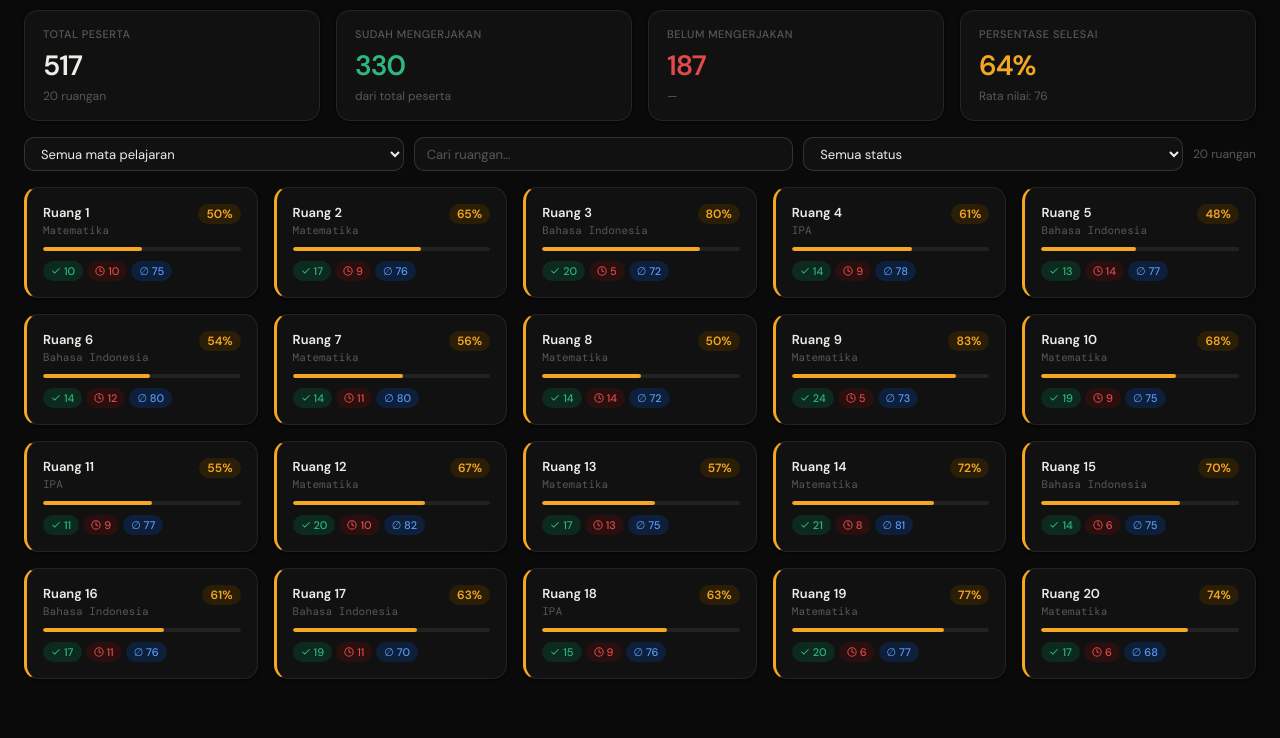
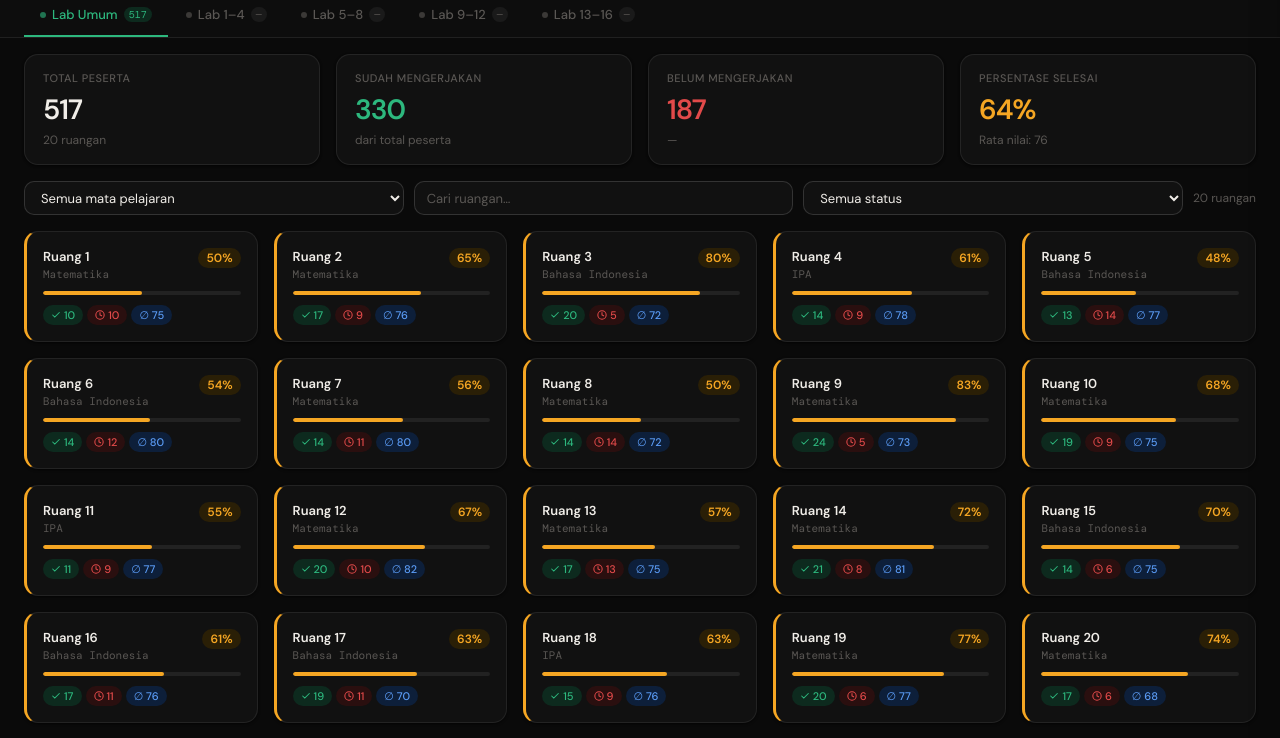
Before and after one commit to hediyuliadispd87-creator/MONITORING_ASAJ_NERIZI, a plain HTML site: page index.html in a window 1280 px wide. Shown: the part 62-800 px from the top of the page. Drawn offline with nearby package versions, Linux system fonts and the light colour scheme; no server answers.

Commit message:
Update index.html

```diff
--- a/index.html
+++ b/index.html
@@ -3,7 +3,7 @@
 <head>
 <meta charset="UTF-8">
 <meta name="viewport" content="width=device-width, initial-scale=1.0, viewport-fit=cover">
-<title>Monitoring Ujian — Real-time</title>
+<title>Monitoring Ujian — Semua Lab</title>
 <link rel="preconnect" href="https://fonts.googleapis.com">
 <link href="https://fonts.googleapis.com/css2?family=DM+Sans:wght@400;500;600&family=DM+Mono:wght@400;500&display=swap" rel="stylesheet">
 <style>
@@ -62,6 +62,7 @@
     z-index: 1;
   }
 
+  /* ── TOPBAR ── */
   .topbar {
     background: #0d0d0d;
     border-bottom: 1px solid var(--border);
@@ -75,11 +76,7 @@
     top: 0;
     z-index: 100;
     flex-wrap: wrap;
-    cursor: pointer;
-    transition: background-color .2s ease;
   }
-
-  .topbar:hover { background: #131313; }
 
   .topbar-left {
     display: flex;
@@ -87,7 +84,9 @@
     gap: 12px;
     min-width: 0;
     flex: 1;
+    cursor: pointer;
   }
+  .topbar-left:hover .brand-dot { border-color: var(--border2); }
 
   .brand-dot {
     width: 48px;
@@ -102,6 +101,7 @@
     overflow: hidden;
     position: relative;
     z-index: 2;
+    transition: border-color .2s;
   }
 
   .brand-dot svg {
@@ -179,6 +179,70 @@
 
   @keyframes spin { to { transform: rotate(360deg); } }
 
+  /* ── LAB TABS ── */
+  .lab-tabs-wrap {
+    background: #0d0d0d;
+    border-bottom: 1px solid var(--border);
+    padding: 0 12px;
+    display: flex;
+    align-items: center;
+    gap: 2px;
+    overflow-x: auto;
+    -webkit-overflow-scrolling: touch;
+    scrollbar-width: none;
+    flex-shrink: 0;
+    position: sticky;
+    top: calc(68px + var(--safe-top));
+    z-index: 99;
+  }
+  .lab-tabs-wrap::-webkit-scrollbar { display: none; }
+
+  .lab-tab {
+    display: flex;
+    align-items: center;
+    gap: 6px;
+    padding: 10px 14px;
+    font-size: 12px;
+    font-weight: 500;
+    color: var(--text3);
+    cursor: pointer;
+    border-bottom: 2px solid transparent;
+    white-space: nowrap;
+    transition: color .15s, border-color .15s;
+    flex-shrink: 0;
+    user-select: none;
+    -webkit-user-select: none;
+  }
+
+  .lab-tab:hover { color: var(--text2); }
+
+  .lab-tab.active {
+    color: var(--green);
+    border-bottom-color: var(--green);
+  }
+
+  .lab-tab .tab-dot {
+    width: 6px; height: 6px; border-radius: 50%;
+    background: currentColor; opacity: 0.6;
+    flex-shrink: 0;
+  }
+
+  .tab-count {
+    font-size: 10px;
+    background: var(--surface2);
+    color: var(--text3);
+    border-radius: 10px;
+    padding: 1px 5px;
+    font-family: 'DM Mono', monospace;
+    font-weight: 400;
+  }
+
+  .lab-tab.active .tab-count {
+    background: var(--green-bg);
+    color: var(--green);
+  }
+
+  /* ── MAIN ── */
   main { flex: 1; overflow-y: auto; display: flex; flex-direction: column; }
 
   .summary {
@@ -294,14 +358,14 @@
 
   .overlay {
     display: none; position: fixed; inset: 0;
-    background: rgba(0,0,0,0.6); z-index: 98; backdrop-filter: blur(2px);
+    background: rgba(0,0,0,0.6); z-index: 198; backdrop-filter: blur(2px);
   }
   .overlay.open { display: block; }
 
   .panel {
     position: fixed; top: 0; right: -100%; width: 100%; max-width: 420px;
     height: 100vh; background: #0d0d0d; border-left: 1px solid var(--border);
-    z-index: 99; display: flex; flex-direction: column;
+    z-index: 199; display: flex; flex-direction: column;
     transition: right .3s cubic-bezier(.34,1.2,.64,1);
     box-shadow: -4px 0 32px rgba(0,0,0,0.6);
   }
@@ -458,6 +522,8 @@
     .last-update { display: block; font-size: 11px; }
     .btn { padding: 7px 14px; font-size: 13px; }
     .btn svg { width: 15px; height: 15px; }
+    .lab-tabs-wrap { padding: 0 24px; top: 56px; }
+    .lab-tab { font-size: 13px; padding: 12px 16px; }
     .summary { grid-template-columns: repeat(4, 1fr); gap: 12px; padding: 16px 24px; }
     .metric { padding: 16px 18px; }
     .metric-label { font-size: 11px; }
@@ -501,14 +567,14 @@
 <body>
 
 <!-- TOPBAR -->
-<header class="topbar" role="banner" onclick="goToHome()" title="Klik untuk kembali ke halaman utama">
-  <div class="topbar-left">
+<header class="topbar" role="banner">
+  <div class="topbar-left" onclick="goToHome()" title="Klik untuk kembali ke halaman utama">
     <div class="brand-dot" id="brandLogo" aria-hidden="true">
       <svg viewBox="0 0 24 24"><path d="M12 2L2 7l10 5 10-5-10-5zM2 17l10 5 10-5M2 12l10 5 10-5"/></svg>
     </div>
     <div class="brand-info">
       <div class="brand-name">Monitoring Ujian</div>
-      <div class="brand-sub">Status real-time per ruangan</div>
+      <div class="brand-sub" id="labSubtitle">Status real-time per ruangan</div>
     </div>
   </div>
   <div class="topbar-right">
@@ -529,6 +595,35 @@
     </button>
   </div>
 </header>
+
+<!-- LAB TABS -->
+<nav class="lab-tabs-wrap" role="tablist" aria-label="Pilih Lab">
+  <div class="lab-tab active" role="tab" aria-selected="true"  data-lab="0" onclick="switchLab(0)">
+    <span class="tab-dot"></span>
+    Lab Umum
+    <span class="tab-count" id="tc0">—</span>
+  </div>
+  <div class="lab-tab" role="tab" aria-selected="false" data-lab="1" onclick="switchLab(1)">
+    <span class="tab-dot"></span>
+    Lab 1–4
+    <span class="tab-count" id="tc1">—</span>
+  </div>
+  <div class="lab-tab" role="tab" aria-selected="false" data-lab="2" onclick="switchLab(2)">
+    <span class="tab-dot"></span>
+    Lab 5–8
+    <span class="tab-count" id="tc2">—</span>
+  </div>
+  <div class="lab-tab" role="tab" aria-selected="false" data-lab="3" onclick="switchLab(3)">
+    <span class="tab-dot"></span>
+    Lab 9–12
+    <span class="tab-count" id="tc3">—</span>
+  </div>
+  <div class="lab-tab" role="tab" aria-selected="false" data-lab="4" onclick="switchLab(4)">
+    <span class="tab-dot"></span>
+    Lab 13–16
+    <span class="tab-count" id="tc4">—</span>
+  </div>
+</nav>
 
 <!-- SUMMARY -->
 <main>
@@ -652,26 +747,59 @@
 
 <script>
 // ════════════════════════════════════════════════════
-//  KONFIGURASI — sesuaikan dua baris ini saja
+//  KONFIGURASI 5 LAB
 // ════════════════════════════════════════════════════
-const GAS_URL = 'https://script.google.com/macros/s/AKfycbyuuYX2x8nL4oKVcLf5lZq_L8_4vX5rJqMzFwzyzPyZdedcbbS5zsi__MbJ1S4s1WLW/exec';
-const FB_URL  = 'https://monitoring-ujian-asaj-default-rtdb.asia-southeast1.firebasedatabase.app';
+const LABS = [
+  {
+    label   : 'Lab Umum',
+    GAS_URL : 'https://script.google.com/macros/s/AKfycbyKi-p7XerQPRMYy1wpv5kQsJulWyLdsT_pJRnJzYxeoBKZMqp4PPZGp-Lzgi-RRGE/exec',
+    FB_URL  : 'https://sistemujuajiannerizi-default-rtdb.asia-southeast1.firebasedatabase.app/'
+  },
+  {
+    label   : 'Lab 1–4',
+    GAS_URL : 'https://script.google.com/macros/s/AKfycbz6S26c2XqD-um3vILalykRIWINgZB8TaosnhIVuSBye5NQ-FYTxg6MvjUkRy06u5OPGg/exec',
+    FB_URL  : 'https://sistemujuajiannerizi1234-default-rtdb.asia-southeast1.firebasedatabase.app/'
+  },
+  {
+    label   : 'Lab 5–8',
+    GAS_URL : 'https://script.google.com/macros/s/AKfycbyMoBJd5ivWGjQzTSA5Qp0Y4oldEIJSqvfl0qIt2Pv7JZi_4EPz1hy9CrbKP-Jrb3_8/exec',
+    FB_URL  : 'https://sistemujuajiannerizi5678-default-rtdb.asia-southeast1.firebasedatabase.app/'
+  },
+  {
+    label   : 'Lab 9–12',
+    GAS_URL : 'https://script.google.com/macros/s/AKfycbzKvBqX3kFcOre9gfy8fItZoVlRklw7D7eBuO_nD2ZF0plBiMZPSRNMSSVTWuVqCNYp/exec',
+    FB_URL  : 'https://sistemujuajiannerizi9-12-default-rtdb.asia-southeast1.firebasedatabase.app/'
+  },
+  {
+    label   : 'Lab 13–16',
+    GAS_URL : 'https://script.google.com/macros/s/AKfycbzSbm12ASbw-2Yip9lBX6sEe_iqgwlKicn6ggldzivLHDQ_8Q1AO5Ut8UJQR8IlT5K5Xg/exec',
+    FB_URL  : 'https://sistemujuajiannerizi13-16-default-rtdb.asia-southeast1.firebasedatabase.app/'
+  }
+];
+
 const LOGO_URL = 'https://drive.google.com/uc?export=view&id=1yTZeAuc0NtiGVd3MT_vTj1E2F4VmOLhL';
 
 // ════════════════════════════════════════════════════
-//  STATE
+//  STATE PER-LAB (di-cache independen)
 // ════════════════════════════════════════════════════
-let pesertaData   = [];   // dari GAS — di-cache, tidak di-refetch tiap siklus
-let hasilData     = [];   // dari Firebase — diambil tiap 5 detik
-let pesertaCached = false;
-let panelRoom     = null;
-let autoTimer     = null;
-let logoUrl       = null;
+const labState = LABS.map(function() {
+  return {
+    pesertaData   : [],
+    hasilData     : [],
+    pesertaCached : false,
+    roomCount     : 0
+  };
+});
+
+let currentLab = 0;
+let panelRoom  = null;
+let autoTimer  = null;
+let logoUrl    = null;
 
 // ════════════════════════════════════════════════════
-//  DEMO DATA (fallback jika GAS & Firebase sama-sama gagal)
+//  DEMO DATA
 // ════════════════════════════════════════════════════
-const DEMO_ROOMS = Array.from({length:20}, (_,i) => 'Ruang ' + (i + 1));
+const DEMO_ROOMS = Array.from({length:20}, function(_,i){ return 'Ruang ' + (i + 1); });
 const DEMO_NAMES = [
   'Andi Saputra','Budi Santoso','Citra Dewi','Dian Pratiwi','Eko Wahyudi',
   'Fajar Nugroho','Gita Lestari','Hendra Kurniawan','Indah Rahayu','Joko Susilo',
@@ -685,9 +813,9 @@ const DEMO_MAPEL = ['Matematika','Bahasa Indonesia','IPA'];
 function buildDemo() {
   const p = [], h = [];
   let no = 1;
-  DEMO_ROOMS.forEach(r => {
+  DEMO_ROOMS.forEach(function(r) {
     const cnt = 20 + Math.floor(Math.random() * 11);
-    for (let i = 0; i < cnt; i++) {
+    for (var i = 0; i < cnt; i++) {
       const mapel = DEMO_MAPEL[Math.floor(Math.random() * DEMO_MAPEL.length)];
       p.push({
         'no peserta'    : String(no).padStart(4,'0'),
@@ -702,9 +830,9 @@ function buildDemo() {
     }
   });
   const doneSet = new Set();
-  p.forEach(s => { if (Math.random() < 0.62) doneSet.add(s['no peserta']); });
-  doneSet.forEach(np => {
-    const s = p.find(x => x['no peserta'] === np);
+  p.forEach(function(s) { if (Math.random() < 0.62) doneSet.add(s['no peserta']); });
+  doneSet.forEach(function(np) {
+    const s = p.find(function(x){ return x['no peserta'] === np; });
     if (!s) return;
     const hh = Math.floor(Math.random()*3)+8;
     const mm = String(Math.floor(Math.random()*60)).padStart(2,'0');
@@ -720,8 +848,7 @@ function buildDemo() {
 }
 
 // ════════════════════════════════════════════════════
-//  FLATTEN FIREBASE → format internal hasilData
-//  Firebase: { kodeMapel: { noPeserta: { nilai, nama, ... } } }
+//  FLATTEN FIREBASE
 // ════════════════════════════════════════════════════
 function flattenFirebase(raw) {
   const out = [];
@@ -767,10 +894,37 @@ function applyLogoToPanel() {
 }
 
 // ════════════════════════════════════════════════════
+//  SWITCH LAB
+// ════════════════════════════════════════════════════
+function switchLab(idx) {
+  if (idx === currentLab) return;
+  currentLab = idx;
+  closePanel();
+
+  // Update tab UI
+  document.querySelectorAll('.lab-tab').forEach(function(el, i) {
+    el.classList.toggle('active', i === idx);
+    el.setAttribute('aria-selected', i === idx ? 'true' : 'false');
+  });
+
+  // Update subtitle
+  document.getElementById('labSubtitle').textContent = LABS[idx].label + ' — real-time';
+
+  // Reset filter
+  document.getElementById('selMapel').value  = '';
+  document.getElementById('searchRoom').value = '';
+  document.getElementById('selStatus').value  = '';
+
+  // Reload data (paksa reload peserta jika belum di-cache)
+  loadData();
+}
+
+// ════════════════════════════════════════════════════
 //  INIT
 // ════════════════════════════════════════════════════
 window.addEventListener('DOMContentLoaded', function() {
   loadLogo();
+  document.getElementById('labSubtitle').textContent = LABS[0].label + ' — real-time';
   loadData();
   startAutoRefresh();
   updateButtonLabels();
@@ -787,60 +941,70 @@ function updateButtonLabels() {
 
 // ════════════════════════════════════════════════════
 //  LOAD DATA UTAMA
-//  • Peserta  → GAS  (hanya sekali, lalu di-cache)
-//  • Hasil    → Firebase (tiap 5 detik, cepat)
 // ════════════════════════════════════════════════════
 async function loadData() {
   setRefreshState(true);
+  const lab   = LABS[currentLab];
+  const state = labState[currentLab];
 
-  // ── STEP 1: Peserta dari GAS (sekali saja) ──
-  if (!pesertaCached) {
+  // ── STEP 1: Peserta dari GAS (sekali saja per lab) ──
+  if (!state.pesertaCached) {
     try {
-      const res  = await fetch(GAS_URL + '?action=getMonitoring');
+      const res  = await fetch(lab.GAS_URL + '?action=getMonitoring');
       const json = await res.json();
       if (json.success && Array.isArray(json.peserta) && json.peserta.length > 0) {
-        pesertaData   = json.peserta;
-        pesertaCached = true;
+        state.pesertaData   = json.peserta;
+        state.pesertaCached = true;
         populateMapelSelect();
-        showToast('Data peserta dimuat: ' + pesertaData.length + ' siswa');
+        showToast('Data peserta dimuat: ' + state.pesertaData.length + ' siswa');
       }
     } catch(e) {
-      console.warn('[GAS] Peserta gagal:', e.message);
+      console.warn('[GAS ' + lab.label + '] Peserta gagal:', e.message);
     }
   }
 
   // ── STEP 2: Hasil dari Firebase (tiap siklus) ──
   try {
-    const fbRes  = await fetch(FB_URL + '/hasil.json');
-    const fbRaw  = await fbRes.json();
-    hasilData    = flattenFirebase(fbRaw);
+    const fbRes = await fetch(lab.FB_URL + '/hasil.json');
+    const fbRaw = await fbRes.json();
+    state.hasilData = flattenFirebase(fbRaw);
     document.getElementById('lastTime').textContent = now();
   } catch(e) {
-    console.warn('[Firebase] Hasil gagal:', e.message);
+    console.warn('[Firebase ' + lab.label + '] Hasil gagal:', e.message);
     document.getElementById('lastTime').textContent = 'FB ERR ' + now();
   }
 
   // ── FALLBACK: demo jika semua gagal ──
-  if (!pesertaCached && pesertaData.length === 0) {
+  if (!state.pesertaCached && state.pesertaData.length === 0) {
     const demo  = buildDemo();
-    pesertaData = demo.p;
-    hasilData   = demo.h;
+    state.pesertaData = demo.p;
+    state.hasilData   = demo.h;
     document.getElementById('lastTime').textContent = 'DEMO — ' + now();
     showToast('Mode demo aktif — GAS tidak terjangkau');
   }
 
+  // Update tab count badge untuk ALL labs (hitung cepat dari cache)
+  updateTabCounts();
+
   renderAll();
   setRefreshState(false);
+}
+
+function updateTabCounts() {
+  LABS.forEach(function(_, i) {
+    const s = labState[i];
+    const total = s.pesertaData.length;
+    document.getElementById('tc' + i).textContent = total > 0 ? total.toLocaleString('id') : '—';
+  });
 }
 
 function now() {
   return new Date().toLocaleTimeString('id-ID', {hour:'2-digit',minute:'2-digit',second:'2-digit'});
 }
 
-// Manual refresh: reset cache peserta supaya ikut reload
 function manualRefresh(e) {
   if (e) e.stopPropagation();
-  pesertaCached = false;
+  labState[currentLab].pesertaCached = false;
   loadData();
 }
 
@@ -852,16 +1016,17 @@ function setRefreshState(loading) {
 
 function startAutoRefresh() {
   clearInterval(autoTimer);
-  autoTimer = setInterval(loadData, 5000); // 5 detik — Firebase ringan, aman
+  autoTimer = setInterval(loadData, 5000);
 }
 
 // ════════════════════════════════════════════════════
 //  POPULATE MAPEL SELECT
 // ════════════════════════════════════════════════════
 function populateMapelSelect() {
-  const sel  = document.getElementById('selMapel');
-  const cur  = sel.value;
-  const list = [...new Set(pesertaData.map(r => r['mata pelajaran']).filter(Boolean))].sort();
+  const state = labState[currentLab];
+  const sel   = document.getElementById('selMapel');
+  const cur   = sel.value;
+  const list  = [...new Set(state.pesertaData.map(function(r){ return r['mata pelajaran']; }).filter(Boolean))].sort();
   sel.innerHTML = '<option value="">Semua mata pelajaran</option>';
   list.forEach(function(m) {
     const o = document.createElement('option');
@@ -871,39 +1036,31 @@ function populateMapelSelect() {
   });
 }
 
-function onMapelChange() {
-  // Saat mapel berubah, tidak perlu reload GAS — peserta sudah di-cache semua
-  applyFilter();
-}
+function onMapelChange() { applyFilter(); }
 
 // ════════════════════════════════════════════════════
 //  BUILD ROOM DATA
 // ════════════════════════════════════════════════════
 function buildRooms() {
-  const mapel = document.getElementById('selMapel').value;
+  const state  = labState[currentLab];
+  const mapel  = document.getElementById('selMapel').value;
 
-  // Filter peserta berdasarkan mapel yang dipilih
-  let peserta = pesertaData;
+  let peserta = state.pesertaData;
   if (mapel) {
     peserta = peserta.filter(function(s) {
       return s['mata pelajaran'] === mapel || s['kode'] === mapel;
     });
   }
 
-  // Buat doneMap dari hasilData Firebase
-  // Key: no peserta, Value: object hasil
   const doneMap = {};
-  hasilData.forEach(function(h) {
+  state.hasilData.forEach(function(h) {
     const cocok = !mapel ||
       h['mata pelajaran'] === mapel ||
       h['kode'] === mapel ||
       h['kode mata pelajaran'] === mapel;
-    if (cocok) {
-      doneMap[h['no peserta']] = h;
-    }
+    if (cocok) { doneMap[h['no peserta']] = h; }
   });
 
-  // Kelompokkan peserta per ruang
   const roomMap = {};
   peserta.forEach(function(s) {
     const r = s['ruang'] || 'Tanpa Ruang';
@@ -912,13 +1069,13 @@ function buildRooms() {
   });
 
   const rooms = Object.values(roomMap).map(function(r) {
-    const done = r.siswa.filter(function(s) { return !!doneMap[s['no peserta']]; });
-    const todo = r.siswa.filter(function(s) { return !doneMap[s['no peserta']]; });
+    const done = r.siswa.filter(function(s){ return !!doneMap[s['no peserta']]; });
+    const todo = r.siswa.filter(function(s){ return !doneMap[s['no peserta']]; });
     const pct  = r.siswa.length ? Math.round(done.length / r.siswa.length * 100) : 0;
 
     const nilaiArr = done
-      .map(function(s) { return Number((doneMap[s['no peserta']] || {}).hasil) || 0; })
-      .filter(function(n) { return n > 0; });
+      .map(function(s){ return Number((doneMap[s['no peserta']] || {}).hasil) || 0; })
+      .filter(function(n){ return n > 0; });
     const rataRoom = nilaiArr.length
       ? Math.round(nilaiArr.reduce(function(a,b){return a+b;},0) / nilaiArr.length)
       : 0;
@@ -926,7 +1083,6 @@ function buildRooms() {
     return { ruang: r.ruang, siswa: r.siswa, done, todo, pct, doneMap, rataRoom };
   });
 
-  // Urutkan berdasarkan nomor ruang
   rooms.sort(function(a, b) {
     const na = a.ruang.replace(/\D/g,'').padStart(5,'0') + a.ruang;
     const nb = b.ruang.replace(/\D/g,'').padStart(5,'0') + b.ruang;
@@ -940,6 +1096,7 @@ function buildRooms() {
 //  RENDER ALL
 // ════════════════════════════════════════════════════
 function renderAll() {
+  const state = labState[currentLab];
   populateMapelSelect();
   const rooms = buildRooms();
   const total = rooms.reduce(function(s,r){return s+r.siswa.length;}, 0);
@@ -947,7 +1104,7 @@ function renderAll() {
   const todo  = total - done;
   const pct   = total ? Math.round(done / total * 100) : 0;
 
-  const nilaiAll = hasilData.map(function(h){return Number(h.hasil)||0;}).filter(function(n){return n>0;});
+  const nilaiAll = state.hasilData.map(function(h){return Number(h.hasil)||0;}).filter(function(n){return n>0;});
   const rata     = nilaiAll.length
     ? Math.round(nilaiAll.reduce(function(a,b){return a+b;},0) / nilaiAll.length)
     : 0;
@@ -961,7 +1118,6 @@ function renderAll() {
 
   applyFilter();
 
-  // Perbarui panel yang sedang terbuka
   if (panelRoom) {
     const updated = rooms.find(function(r){return r.ruang === panelRoom.ruang;});
     if (updated) { panelRoom = updated; renderStudentList(); }
@@ -978,9 +1134,9 @@ function applyFilter() {
 
   const filtered = rooms.filter(function(r) {
     if (q && !r.ruang.toLowerCase().includes(q)) return false;
-    if (sf === 'done'    && r.pct < 100)                      return false;
-    if (sf === 'partial' && (r.pct === 0 || r.pct === 100))   return false;
-    if (sf === 'none'    && r.pct > 0)                         return false;
+    if (sf === 'done'    && r.pct < 100)                    return false;
+    if (sf === 'partial' && (r.pct === 0 || r.pct === 100)) return false;
+    if (sf === 'none'    && r.pct > 0)                       return false;
     return true;
   });
 
@@ -1136,13 +1292,14 @@ function goToHome() {
 // ════════════════════════════════════════════════════
 function exportCSV() {
   if (!panelRoom) return;
-  const header = ['No Peserta','Nama','Kelas','Sekolah','Ruang','Status','Nilai','Waktu Submit'];
+  const header = ['No Peserta','Nama','Kelas','Sekolah','Ruang','Lab','Status','Nilai','Waktu Submit'];
+  const labLabel = LABS[currentLab].label;
   const rows = panelRoom.siswa.map(function(s) {
     const done = !!panelRoom.doneMap[s['no peserta']];
     const h    = panelRoom.doneMap[s['no peserta']] || {};
     return [
       s['no peserta'], s.nama, s.kelas||'', s.sekolah||'', s.ruang||'',
-      done?'Selesai':'Belum', h.hasil||'', h['waktu submit']||''
+      labLabel, done?'Selesai':'Belum', h.hasil||'', h['waktu submit']||''
     ].map(function(v){ return '"'+String(v).replace(/"/g,'""')+'"'; }).join(',');
   });
   const csv  = [header.join(',')].concat(rows).join('\n');
@@ -1150,7 +1307,7 @@ function exportCSV() {
   const url  = URL.createObjectURL(blob);
   const a    = document.createElement('a');
   a.href = url;
-  a.download = panelRoom.ruang.replace(/\s/g,'_') + '_monitoring.csv';
+  a.download = panelRoom.ruang.replace(/\s/g,'_') + '_' + labLabel.replace(/\s/g,'_') + '_monitoring.csv';
   a.click();
   URL.revokeObjectURL(url);
   showToast('CSV diunduh: ' + a.download);
```
